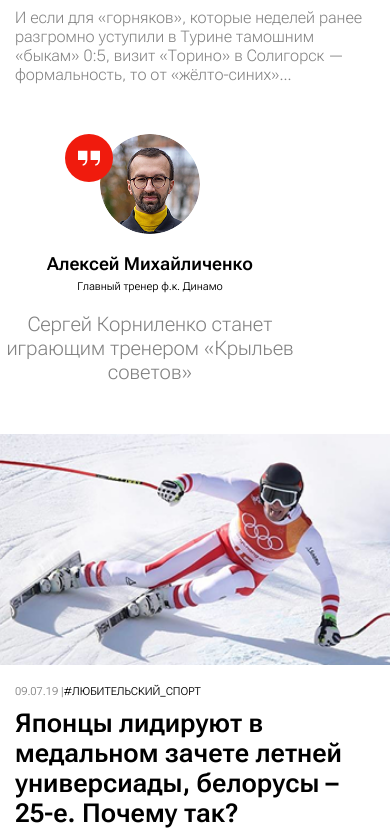
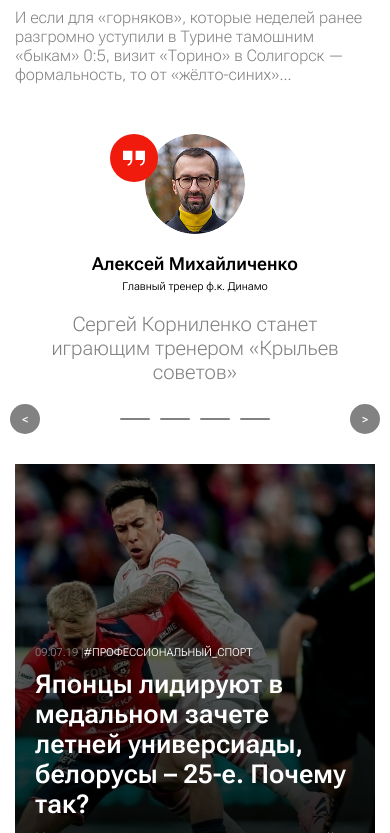
Before and after one commit to uuuuuwwwwwuuuuu/test_task, a React (Create React App) app: page / in a window 390 px wide. Shown: the part 2591-3424 px from the top of the page. Built offline with nearby package versions, Linux system fonts and the light colour scheme.

Commit message:
feat: finish news without slider

```diff
--- a/src/components/news/News.scss
+++ b/src/components/news/News.scss
@@ -73,10 +73,10 @@
     color: $gray;
 }
 
-.news_wrapper {
+.news_big_wrapper {
     display: grid;
     grid-template-columns: repeat(2, 1fr);
-    grid-template-rows: repeat(3, 1fr);
+    grid-template-rows: repeat(2, 1fr);
     gap: 40px;
     margin-top: 24px;
 }
@@ -135,6 +135,7 @@
     padding: 20px 0;
     text-align: center;
     position: relative;
+    flex: 1 1;
 
     &_text_header {
         display: flex;
@@ -190,6 +191,33 @@
     }
 }
 
+.coach_wrapper {
+    display: flex;
+    width: 100%;
+    justify-content: space-between;
+    margin: 60px 0;
+    gap: 40px;
+}
+
+.news_small_wrapper {
+    display: flex;
+    justify-content: space-between;
+    gap: 40px;
+}
+
+@media screen and (max-width: 1300px) {
+    .coach_wrapper {
+        display: grid;
+        grid-template-columns: repeat(2, 1fr);
+        grid-template-rows: repeat(2, 1fr);
+        gap: 40px;
+    }
+
+    .coach_card {
+        margin: 0 auto;
+    }
+}
+
 @media screen and (max-width: 768px) {
     .big_news_card {
         height: 480px;
@@ -207,14 +235,18 @@
         font-size: 1.6rem;
     }
 
-    .news_wrapper {
+    .news_big_wrapper {
         gap: 30px;
     }
 }
 
 @media screen and (max-width: 650px) {
-    .news_wrapper {
+    .news_big_wrapper {
         display: flex;
+        flex-direction: column;
+    }
+
+    .news_small_wrapper {
         flex-direction: column;
     }
 
@@ -235,6 +267,68 @@
 
     .big_news_card {
         margin: 0 15px;
+    }
+
+    .coach_wrapper {
+        display: flex;
+        width: max-content;
+        gap: 50px;
+    }
+
+    .coach_container {
+        overflow: hidden;
+        max-width: 650px;
+        display: flex;
+        justify-content: center;
+        align-items: center;
+        flex-direction: column;
+        height: max-content;
+        margin: 30px 10px;
+    }
+
+    .coach_window {
+        width: 300px;
+        height: 290px;
+        overflow: hidden;
+    }
+
+    .coach_nav_buttons {
+        display: flex;
+        width: 150px;
+        justify-content: space-between;
+        height: 2px;
+        div {
+            width: 30px;
+            height: 2px;
+            border-radius: 2px;
+            background-color: $gray;
+        }
+    }
+
+    .coach_nav_panel {
+        display: flex;
+        justify-content: space-between;
+        align-items: center;
+        width: 100%;
+    }
+
+    .coach_slide_buttons {
+        width: 30px;
+        height: 30px;
+        display: flex;
+        justify-content: center;
+        align-items: center;
+        color: $white;
+        background-color: $gray;
+        border-radius: 100px;
+    }
+
+    .coach {
+        flex: 0 1 300px;
+    }
+
+    .coach_wrapper {
+        margin: 0;
     }
 }
 
@@ -271,7 +365,7 @@
         font-size: 1.4rem;
     }
 
-    .news_wrapper {
+    .news_big_wrapper {
         margin-top: 14px;
     }
 }
--- a/src/components/news/News.tsx
+++ b/src/components/news/News.tsx
@@ -1,5 +1,6 @@
-import { FC } from 'react';
+import { FC, useEffect } from 'react';
 import './News.scss';
+import useScreenSize from '../../dtectScreenSIze';
 
 
 const NewsCard: FC<{size: 'big' | 'small', imgSrc: string, hashTag: string}> = ({size, imgSrc, hashTag}) => {
@@ -41,7 +42,12 @@ const NewsCard: FC<{size: 'big' | 'small', imgSrc: string, hashTag: string}> = (
     )
 };
 
-const CoachCard: FC<{textVersion: 'first' | 'second', imgSrc: string}> = ({textVersion, imgSrc}) => {
+interface CoachProps {
+    textVersion: 'first' | 'second',
+    imgSrc: `coach-${number}`
+}
+
+const CoachCard: FC<CoachProps> = ({textVersion, imgSrc}) => {
     const text = textVersion === 'first' ? 'Сергей Корниленко станет играющим тренером «Крыльев советов»' : '«Динамо» как бы начинает работать заново'
     const dynamicPath = `${process.env.PUBLIC_URL}/img/${imgSrc}.png`;
     return (
@@ -60,21 +66,59 @@ const CoachCard: FC<{textVersion: 'first' | 'second', imgSrc: string}> = ({textV
 }
 
 const News: FC = () => {
+    const screenSize = useScreenSize();
+    const coachesArr: CoachProps[] = [
+        {textVersion: 'first', imgSrc: 'coach-1'},
+        {textVersion: 'second', imgSrc: 'coach-2'},
+        {textVersion: 'first', imgSrc: 'coach-3'},
+        {textVersion: 'second', imgSrc: 'coach-1'},
+    ];
+
     return (
         <div className="news_container">
             <span className='last_news'>Последнее</span>
-            <div className='news_wrapper'>
+            <div className='news_big_wrapper'>
                 <NewsCard size='small' imgSrc='new-2' hashTag='болельщикам'/>
                 <NewsCard size='small' imgSrc='new-3' hashTag='любительский_спорт'/>
                 <NewsCard size='big' imgSrc='new-1' hashTag='профессиональный_спорт'/>
                 <NewsCard size='small' imgSrc='new-2' hashTag='болельщикам'/>
-                <div className='coach_cards_wrapper'>
-                    <CoachCard textVersion='first' imgSrc='coach-1'/>
-                </div>
+            </div>
+            {
+                screenSize.width <= 660 ?
+                    <div className='coach_container'>
+                        <div className='coach_window'>
+                            <div className='coach_wrapper'>
+                                {
+                                    coachesArr.map((coach, index) => {
+                                        return <CoachCard textVersion={coach.textVersion} imgSrc={coach.imgSrc} key={index} />
+                                    })
+                                }
+                            </div>
+                        </div>
+                        <div className='coach_nav_panel'>
+                            <button className='coach_slide_buttons'>{'<'}</button>
+                            <div className='coach_nav_buttons'>
+                                {
+                                    coachesArr.map(_ => {
+                                        return <div></div>
+                                    })
+                                }
+                            </div>
+                            <button className='coach_slide_buttons'>{'>'}</button>
+                        </div>
+                    </div> :
+                    <div className='coach_wrapper'>
+                        {
+                            coachesArr.map((coach, index) => {
+                                return <CoachCard textVersion={coach.textVersion} imgSrc={coach.imgSrc} key={index} />
+                            })
+                        }
+                    </div>
+            }
+            <div className='news_small_wrapper'>
+                <NewsCard size='big' imgSrc='new-1' hashTag='профессиональный_спорт'/>
                 <NewsCard size='small' imgSrc='new-3' hashTag='любительский_спорт'/>
-                <NewsCard size='big' imgSrc='new-1' hashTag='профессиональный_спорт'/>
             </div>
-
         </div>
     );
 };
--- /dev/null
+++ b/src/dtectScreenSIze.ts
@@ -0,0 +1,27 @@
+import { useState, useEffect } from "react";
+
+const useScreenSize = () => {
+    const [screenSize, setScreenSize] = useState({
+        width: window.innerWidth,
+        height: window.innerHeight
+    });
+
+    useEffect(() => {
+        const handleResize = () => {
+            setScreenSize({
+                width: window.innerWidth,
+                height: window.innerHeight
+            })
+        }
+
+        window.addEventListener('resize', handleResize);
+
+        return () => {
+            window.removeEventListener('resize', handleResize);
+        }
+    }, []);
+
+    return screenSize;
+}
+
+export default useScreenSize;
```
